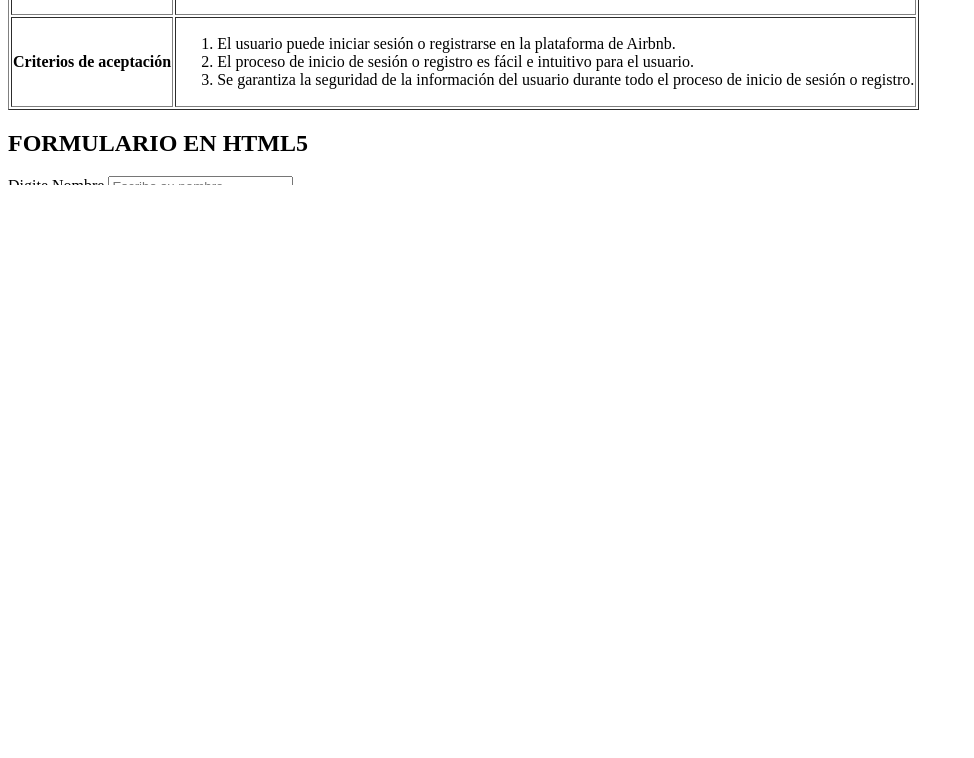
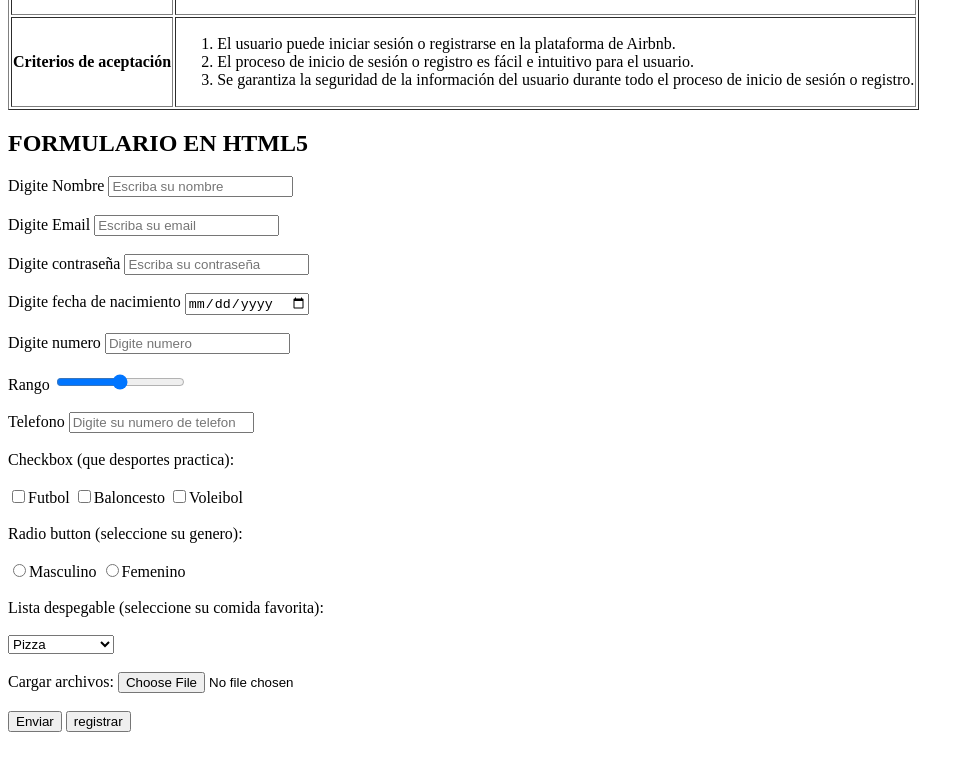
Before and after one commit to JRadso2004/git_kali, a plain HTML site: page index.html in a window 1280 px wide. Shown: the part 1594-2352 px from the top of the page, without its empty margins (0-974 px from the left). Before the commit the page ends 1838 px from the top, so only its background shows below. Drawn offline with Linux system fonts and the light colour scheme.

Commit message:
14/06/2023

```diff
--- a/index.html
+++ b/index.html
@@ -222,14 +222,38 @@
         <h2>FORMULARIO EN HTML5</h2>
         <form action="" method="">
 
-            <label for="nombre">Digite Nombre</label>
-            <input type="text" name="nombre" id="nombre" placeholder="Escriba su nombre" required="">
-            <br><br>
-            <label for="email">Digite su email</label>
-            <input type="email" name="email" id="email" placeholder="Escriba su email" required="">
-
-            <input type="submit">
-            <button value="registrarse">registrarse</button>
+            <label for="">Digite Nombre</label>
+            <input type="text" name:"nombre" id="nombre" placeholder="Escriba su nombre" required=""><br> <br>
+            <label for="Email">Digite Email</label>
+            <input type="Email" name="email" id="email" placeholder="Escriba su email" required=""><br> <br>
+            <label for="">Digite contraseña</label>
+            <input type="password" name="contraseña" id="contraseña" placeholder="Escriba su contraseña" required=""><br> <br>
+            <label for="">Digite fecha de nacimiento</label>
+            <input type="date" name="fecha" id="fecha" placeholder="Escriba la fecha"><br> <br>
+            <label for="">Digite  numero </label>
+            <input type="number" name="numero" id="numero" placeholder="Digite numero" required=""><br> <br>
+            <label for="">Rango</label>
+            <input type="range" name="rango" id="rango" placeholder="Digite el rango" required=""><br> <br>
+            <label for="">Telefono</label>
+            <input type="number" name="numero de telefono" id="numero de telefono" placeholder="Digite su numero de telefono" required=""><br> <br>
+            <label for="">Checkbox (que desportes practica):</label><br> <br>
+            <input type="checkbox" id="seleccion 1">Futbol
+            <input type="checkbox" id="seleccion 2">Baloncesto
+            <input type="checkbox" id="seleccion 3">Voleibol <br> <br>
+            <label for="">Radio button (seleccione su genero):</label><br> <br>
+            <input type="radio" name="radio" id="radio" placeholder="Seleccione su genero" required="">Masculino
+            <input type="radio" name="radio" id="radio" placeholder="Seleccione su genero" required="">Femenino<br> <br>
+            <label for="">Lista despegable (seleccione su comida favorita):</label><br> <br>
+            <select name="seleccionar" id="seleccionar">
+                <OPtion value="opcion 1">Pizza</OPtion>
+                <OPtion value="opcion 2">Mazorcada</OPtion>
+                <OPtion value="opcion 3">Hamburguesa</OPtion>
+                <OPtion value="opcion 4">Tacos</OPtion>
+            </select><br> <br>
+            <label for="">Cargar archivos:</label>
+            <input type="file" name="archivo" id="archivo" placeholder="cargue el archivo" required=""><br> <br>
+            <input type="button" value="Enviar">
+            <button value="Enviar" >registrar</button><br><br>
 
         </form>
         </body>
```
